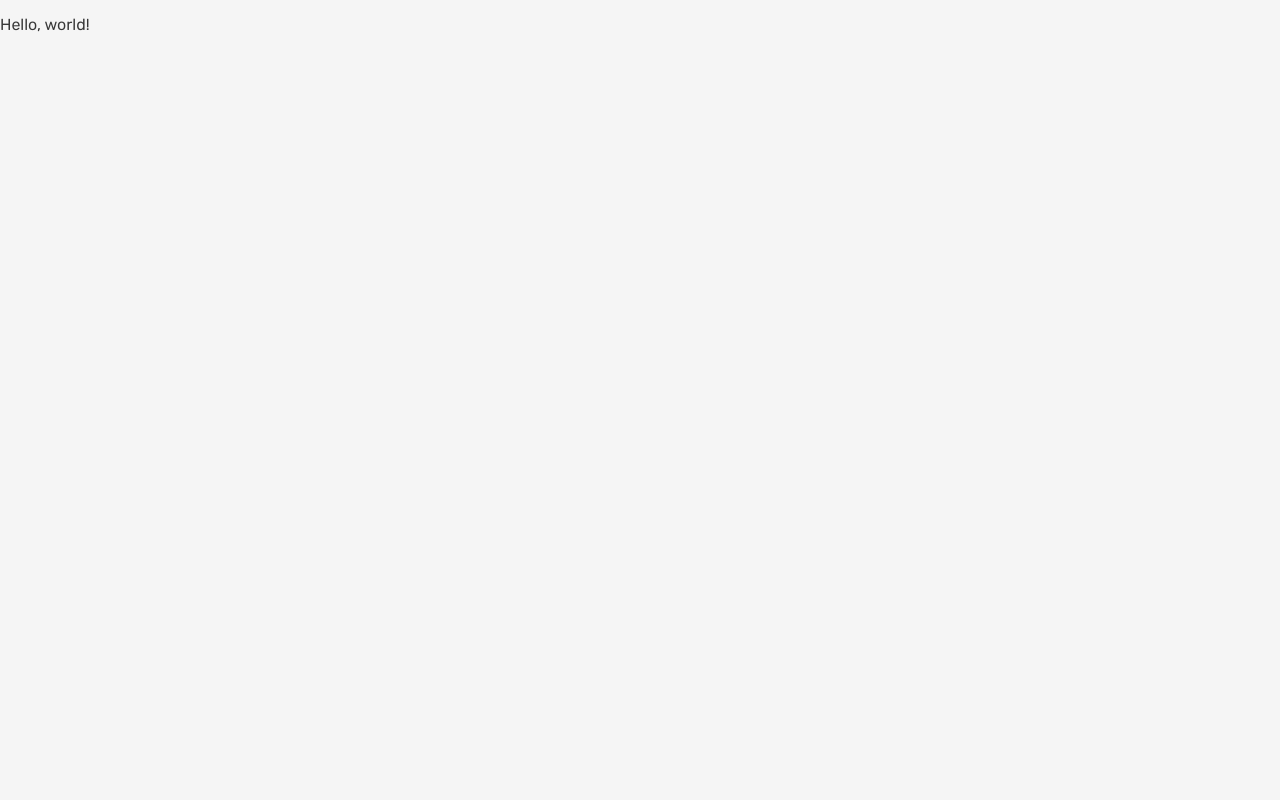
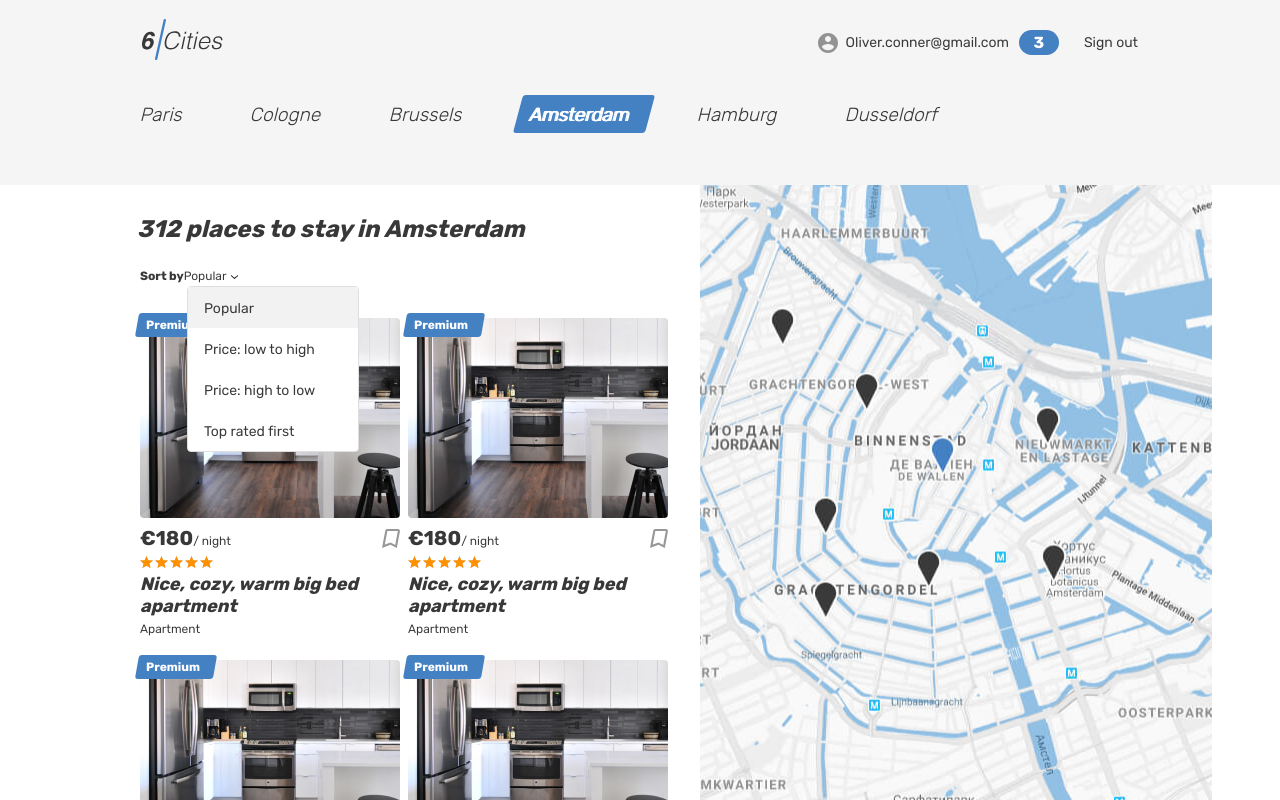
Before and after one commit to Macspark/react-six-cities, a React (Create React App) app in the folder project/: page / in a window 1280 px wide. Built offline with nearby package versions, Linux system fonts and the light colour scheme.

Commit message:
Добавил компонент главной страницы

```diff
--- a/project/src/components/app/app.tsx
+++ b/project/src/components/app/app.tsx
@@ -1,5 +1,15 @@
-function App(): JSX.Element {
-  return <p>Hello, world!</p>;
+import HomeScreen from '../../pages/home-screen/home-screen';
+
+type AppProps = {
+  offersCount: number;
+}
+
+function App({offersCount}: AppProps): JSX.Element {
+  return (
+    <HomeScreen
+      offersCount={offersCount}
+    />
+  );
 }
 
 export default App;
--- /dev/null
+++ b/project/src/components/card/card.tsx
@@ -0,0 +1,40 @@
+function HomeScreen(): JSX.Element {
+  return (
+    <article className="cities__card place-card">
+      <div className="place-card__mark">
+        <span>Premium</span>
+      </div>
+      <div className="cities__image-wrapper place-card__image-wrapper">
+        <a href="/#">
+          <img className="place-card__image" src="img/apartment-03.jpg" width={260} height={200} alt="" />
+        </a>
+      </div>
+      <div className="place-card__info">
+        <div className="place-card__price-wrapper">
+          <div className="place-card__price">
+            <b className="place-card__price-value">€180</b>
+            <span className="place-card__price-text">/&nbsp;night</span>
+          </div>
+          <button className="place-card__bookmark-button button" type="button">
+            <svg className="place-card__bookmark-icon" width={18} height={19}>
+              <use xlinkHref="#icon-bookmark" />
+            </svg>
+            <span className="visually-hidden">To bookmarks</span>
+          </button>
+        </div>
+        <div className="place-card__rating rating">
+          <div className="place-card__stars rating__stars">
+            <span style={{width: '100%'}} />
+            <span className="visually-hidden">Rating</span>
+          </div>
+        </div>
+        <h2 className="place-card__name">
+          <a href="/#">Nice, cozy, warm big bed apartment</a>
+        </h2>
+        <p className="place-card__type">Apartment</p>
+      </div>
+    </article>
+  );
+}
+
+export default HomeScreen;
--- a/project/src/index.tsx
+++ b/project/src/index.tsx
@@ -1,6 +1,10 @@
 import React from 'react';
 import ReactDOM from 'react-dom/client';
 import App from './components/app/app';
+
+const Setting = {
+  OFFERS_COUNT: 5,
+};
 
 const root = ReactDOM.createRoot(
   document.getElementById('root') as HTMLElement,
@@ -8,6 +12,8 @@
 
 root.render(
   <React.StrictMode>
-    <App />
+    <App
+      offersCount={Setting.OFFERS_COUNT}
+    />
   </React.StrictMode>,
 );
--- /dev/null
+++ b/project/src/pages/home-screen/home-screen.tsx
@@ -0,0 +1,123 @@
+
+import Card from '../../components/card/card';
+
+type HomeScreenProps = {
+  offersCount: number;
+}
+
+function HomeScreen({offersCount}: HomeScreenProps): JSX.Element {
+  return (
+    <>
+      <div style={{display: 'none'}}>
+        <svg xmlns="http://www.w3.org/2000/svg"><symbol id="icon-arrow-select" viewBox="0 0 7 4"><path fillRule="evenodd" clipRule="evenodd" d="M0 0l3.5 2.813L7 0v1.084L3.5 4 0 1.084V0z" /></symbol><symbol id="icon-bookmark" viewBox="0 0 17 18"><path d="M3.993 2.185l.017-.092V2c0-.554.449-1 .99-1h10c.522 0 .957.41.997.923l-2.736 14.59-4.814-2.407-.39-.195-.408.153L1.31 16.44 3.993 2.185z" /></symbol><symbol id="icon-star" viewBox="0 0 13 12"><path fillRule="evenodd" clipRule="evenodd" d="M6.5 9.644L10.517 12 9.451 7.56 13 4.573l-4.674-.386L6.5 0 4.673 4.187 0 4.573 3.549 7.56 2.483 12 6.5 9.644z" /></symbol></svg>
+      </div>
+      <div className="page page--gray page--main">
+        <header className="header">
+          <div className="container">
+            <div className="header__wrapper">
+              <div className="header__left">
+                <a href="/#" className="header__logo-link header__logo-link--active">
+                  <img className="header__logo" src="img/logo.svg" alt="6 cities logo" width={81} height={41} />
+                </a>
+              </div>
+              <nav className="header__nav">
+                <ul className="header__nav-list">
+                  <li className="header__nav-item user">
+                    <a className="header__nav-link header__nav-link--profile" href="/#">
+                      <div className="header__avatar-wrapper user__avatar-wrapper">
+                      </div>
+                      <span className="header__user-name user__name">Oliver.conner@gmail.com</span>
+                      <span className="header__favorite-count">3</span>
+                    </a>
+                  </li>
+                  <li className="header__nav-item">
+                    <a className="header__nav-link" href="/#">
+                      <span className="header__signout">Sign out</span>
+                    </a>
+                  </li>
+                </ul>
+              </nav>
+            </div>
+          </div>
+        </header>
+        <main className="page__main page__main--index">
+          <h1 className="visually-hidden">Cities</h1>
+          <div className="tabs">
+            <section className="locations container">
+              <ul className="locations__list tabs__list">
+                <li className="locations__item">
+                  <a className="locations__item-link tabs__item" href="/#">
+                    <span>Paris</span>
+                  </a>
+                </li>
+                <li className="locations__item">
+                  <a className="locations__item-link tabs__item" href="/#">
+                    <span>Cologne</span>
+                  </a>
+                </li>
+                <li className="locations__item">
+                  <a className="locations__item-link tabs__item" href="/#">
+                    <span>Brussels</span>
+                  </a>
+                </li>
+                <li className="locations__item">
+                  <a className="locations__item-link tabs__item tabs__item--active" href="/#">
+                    <span>Amsterdam</span>
+                  </a>
+                </li>
+                <li className="locations__item">
+                  <a className="locations__item-link tabs__item" href="/#">
+                    <span>Hamburg</span>
+                  </a>
+                </li>
+                <li className="locations__item">
+                  <a className="locations__item-link tabs__item" href="/#">
+                    <span>Dusseldorf</span>
+                  </a>
+                </li>
+              </ul>
+            </section>
+          </div>
+          <div className="cities">
+            <div className="cities__places-container container">
+              <section className="cities__places places">
+                <h2 className="visually-hidden">Places</h2>
+                <b className="places__found">312 places to stay in Amsterdam</b>
+                <form className="places__sorting" action="#" method="get">
+                  <span className="places__sorting-caption">Sort by</span>
+                  <span className="places__sorting-type" tabIndex={0}>
+                    Popular
+                    <svg className="places__sorting-arrow" width={7} height={4}>
+                      <use xlinkHref="#icon-arrow-select" />
+                    </svg>
+                  </span>
+                  <ul className="places__options places__options--custom places__options--opened">
+                    <li className="places__option places__option--active" tabIndex={0}>Popular</li>
+                    <li className="places__option" tabIndex={0}>Price: low to high</li>
+                    <li className="places__option" tabIndex={0}>Price: high to low</li>
+                    <li className="places__option" tabIndex={0}>Top rated first</li>
+                  </ul>
+                </form>
+                <div className="cities__places-list places__list tabs__content">
+                  {
+                    Array.from(Array(offersCount).keys())
+                      .map((item) => (
+                        <Card
+                          key={item}
+                        />
+                      ))
+                  }
+                </div>
+              </section>
+              <div className="cities__right-section">
+                <section className="cities__map map" />
+              </div>
+            </div>
+          </div>
+        </main>
+      </div>
+    </>
+  );
+}
+
+export default HomeScreen;
```
Also changed, not shown: 1 other file (tests, documents, lock files or other folders).
